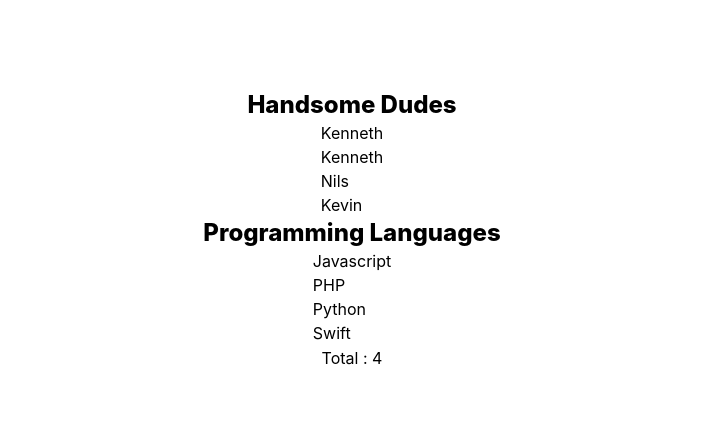
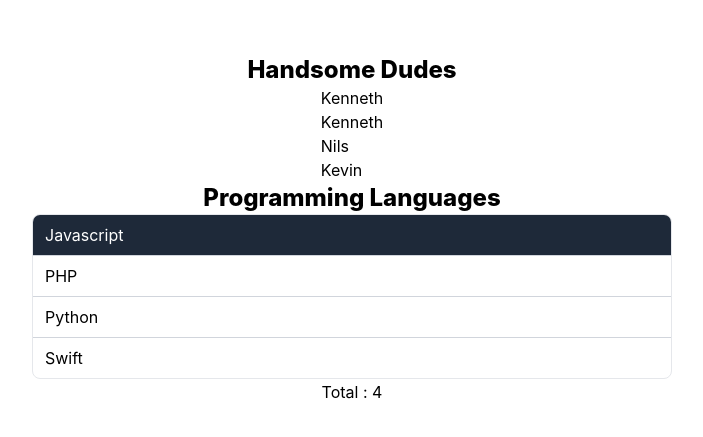
Before and after one commit to nils-vanderwerf/react-learning, a React (Vite) app: page / in a window 1280 px wide. Shown: the part 171-608 px from the top of the page, without its empty margins (288-991 px from the left). Built offline with nearby package versions, Linux system fonts and the light colour scheme.

Commit message:
Experiment with useState

```diff
--- a/src/components/languages.tsx
+++ b/src/components/languages.tsx
@@ -1,15 +1,22 @@
+import { useState  } from "react"
 function Languages() {
   const languages = ["Javascript", "PHP", "Python", "Swift"]
 
-  const handleClick = (language) => {
-    alert(`I am clicked! The language clicked was ${language}`)
-  }
+  const [selectedItem, setSelectedItem] = useState(0)
+
+
   return (
     <>
       <h1 className="text-2xl font-extrabold">Programming Languages</h1>
-      <ul>
+      <ul className="w-1/2 border border-gray-200 rounded-lg divide-y divide-gray-300 overflow-hidden">
         {languages.map((language, index) => (
-        <li key={index} onClick={() => handleClick(language)}>{language}</li>
+        <li
+          key={index}
+          className={selectedItem === index ? 'py-2 px-3 bg-gray-800 text-white' : 'py-2 px-3'}
+          onClick={() => setSelectedItem(index)}
+        >
+          {language}
+        </li>
         ))}
       </ul>
 
```
